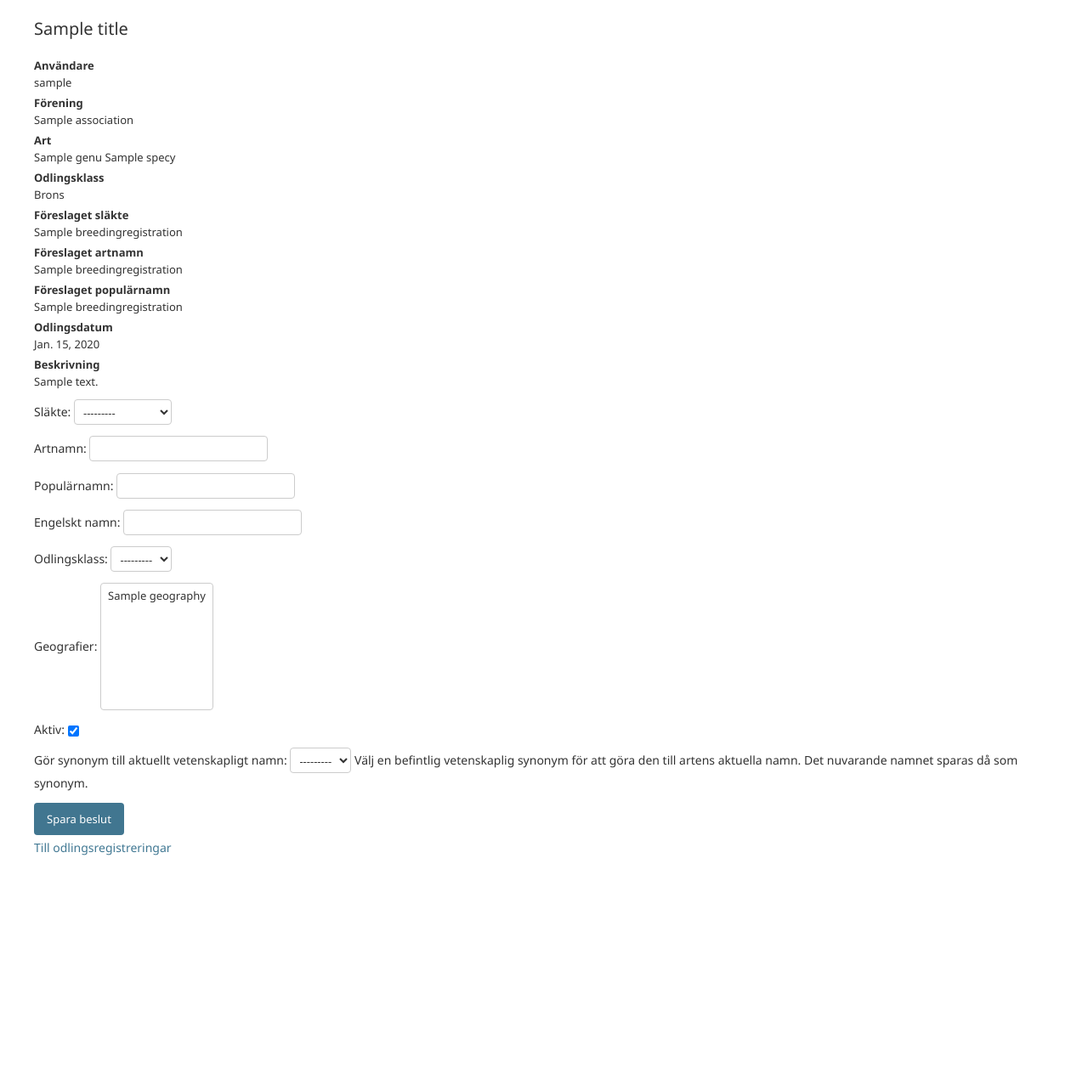
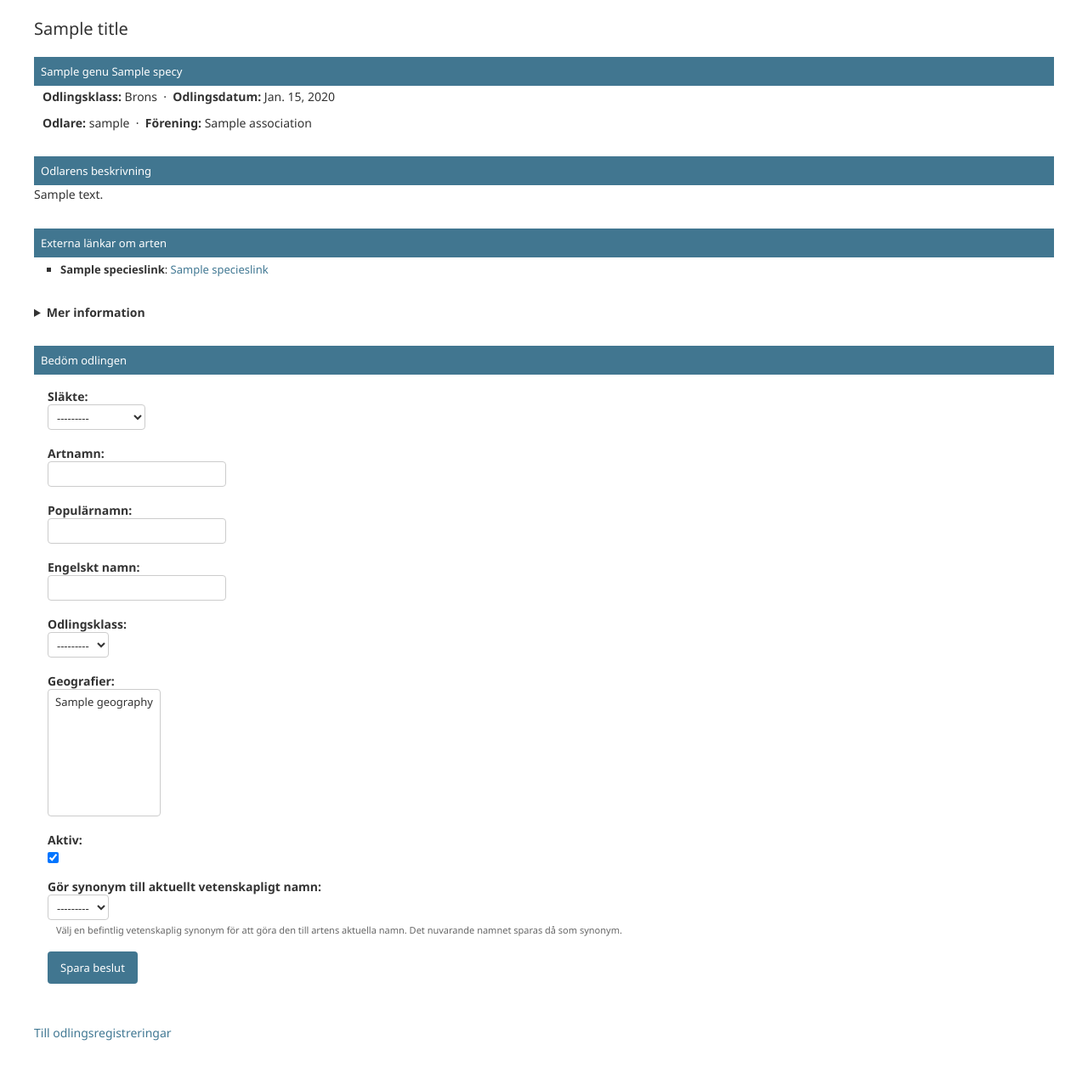
Before and after one commit to Perrow/sarf-breeder-award, a Django app: template breedings/templates/admin/breedings/breedingregistration/review.html in a window 1280 px wide. Shown: the part 92-1368 px from the top of the page at 85% size. Before the commit the page ends 1099 px from the top, so only its background shows below. Run offline with Django 5.2, Linux system fonts and the light colour scheme; tables that the repository leaves empty hold one stand-in row (values such as "Sample post"); the template is opened without the code that fills it: values that come from a table or form of the project are taken from there, most other values are stand-ins (such as "Sample title", 1, 10 or a date in 2020).

Commit message:
UI-003 förbättra granskningssidan och visa externa länkar

```diff
--- a/breedings/templates/admin/breedings/breedingregistration/review.html
+++ b/breedings/templates/admin/breedings/breedingregistration/review.html
@@ -1,23 +1,74 @@
 {% extends "admin/base_site.html" %}
 
 {% block content %}
+<div class="module">
+    <h2>{{ registration.species }}</h2>
+    <p>
+        <strong>Odlingsklass:</strong> {{ registration.species.get_breeding_class_display }}
+        &nbsp;·&nbsp;
+        <strong>Odlingsdatum:</strong> {{ registration.breeding_date }}
+    </p>
+    <p>
+        <strong>Odlare:</strong> {{ registration.owner }}
+        &nbsp;·&nbsp;
+        <strong>Förening:</strong> {{ registration.association }}
+    </p>
+</div>
+
+<div class="module">
+    <h2>Odlarens beskrivning</h2>
+    <div style="max-width: 70rem; line-height: 1.5;">
+        {{ registration.description|default:"Ingen beskrivning angiven."|linebreaksbr }}
+    </div>
+</div>
+
+<div class="module">
+    <h2>Externa länkar om arten</h2>
+    {% with links=registration.species.external_links.all %}
+        {% if links %}
+            <ul>
+            {% for link in links %}
+                <li>
+                    <strong>{{ link.source_name }}</strong>:
+                    <a href="{{ link.url }}" target="_blank" rel="noopener noreferrer">{{ link.title|default:link.url }}</a>
+                </li>
+            {% endfor %}
+            </ul>
+        {% else %}
+            <p>Det finns inga externa länkar registrerade för arten.</p>
+        {% endif %}
+    {% endwith %}
+</div>
+
+<details class="module">
+    <summary><strong>Mer information</strong></summary>
+    <div style="padding: 1rem;">
         <dl>
-    <dt>Användare</dt><dd>{{ registration.owner }}</dd>
-    <dt>Förening</dt><dd>{{ registration.association }}</dd>
-    <dt>Art</dt><dd>{% if registration.species %}{{ registration.species }}{% else %}Inte vald{% endif %}</dd>
-    <dt>Odlingsklass</dt><dd>{% if registration.species %}{{ registration.species.get_breeding_class_display }}{% else %}–{% endif %}</dd>
+            <dt>Inskickad</dt><dd>{{ registration.submitted_at|default:"–" }}</dd>
             <dt>Föreslaget släkte</dt><dd>{{ registration.proposed_genus_name|default:"–" }}</dd>
             <dt>Föreslaget artnamn</dt><dd>{{ registration.proposed_species_name|default:"–" }}</dd>
             <dt>Föreslaget populärnamn</dt><dd>{{ registration.proposed_common_name|default:"–" }}</dd>
-    <dt>Odlingsdatum</dt><dd>{{ registration.breeding_date }}</dd>
-    <dt>Beskrivning</dt><dd>{{ registration.description|linebreaksbr }}</dd>
+            <dt>Registrerings-ID</dt><dd>{{ registration.pk }}</dd>
         </dl>
+    </div>
+</details>
 
-<form method="post">
+<div class="module" style="margin-top: 1.5rem;">
+    <h2>Bedöm odlingen</h2>
+    <form method="post" style="padding: 1rem;">
         {% csrf_token %}
-    {{ form.as_p }}
+        {{ form.non_field_errors }}
+        {% for field in form %}
+            <div style="margin-bottom: 1rem;">
+                {{ field.errors }}
+                <div><strong>{{ field.label_tag }}</strong></div>
+                {{ field }}
+                {% if field.help_text %}<p class="help">{{ field.help_text }}</p>{% endif %}
+            </div>
+        {% endfor %}
         <input type="submit" value="Spara beslut">
     </form>
+</div>
 
 <p><a href="{% url 'admin:breedings_breedingregistration_changelist' %}">Till odlingsregistreringar</a></p>
 {% endblock %}
```
Lines whose indentation alone changed are shown as unchanged.
